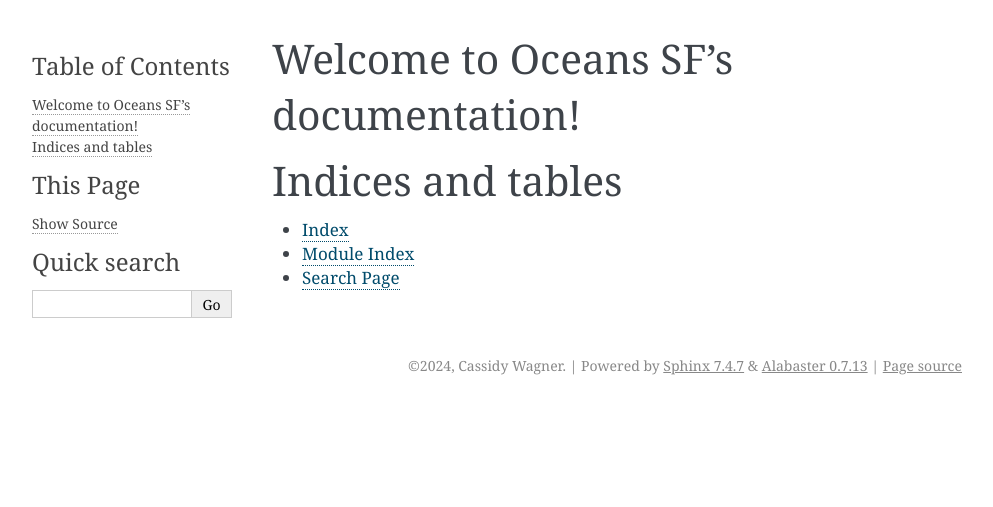
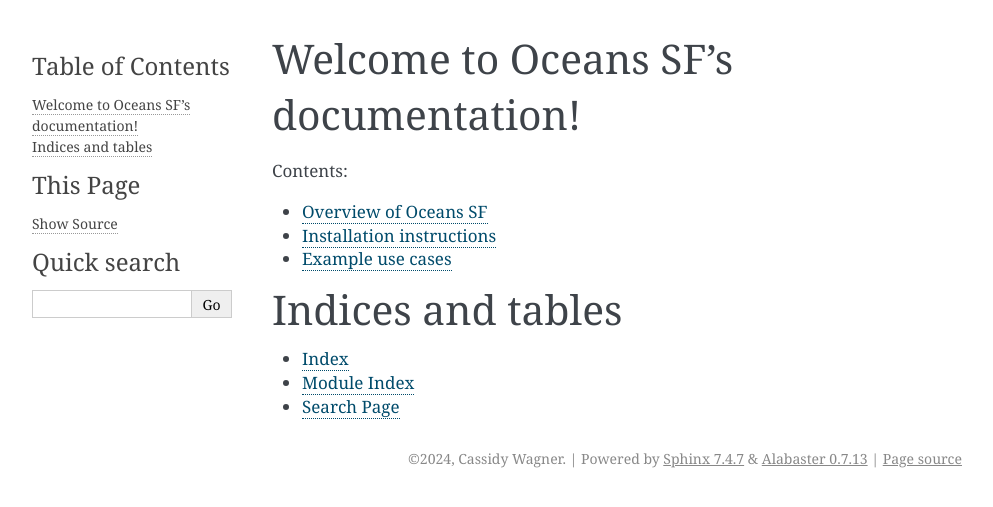
Before and after one commit to cassidymwagner/fluidsf, a Sphinx documentation site: the page built from docs/source/index.rst, in a window 1280 px wide. Shown: the top 507 px of the page, without its empty margins (148-1141 px from the left). Built offline with Sphinx 7.4.7, drawn with Linux system fonts in a browser that asks for light colours.

Commit message:
temp docs

```diff
--- /dev/null
+++ b/docs/source/examples.rst
@@ -0,0 +1,4 @@
+Example use cases
+========
+
+A sample dataset is provided
--- a/docs/source/index.rst
+++ b/docs/source/index.rst
@@ -10,7 +10,9 @@ Welcome to Oceans SF's documentation!
    :maxdepth: 2
    :caption: Contents:
 
-
+   overview
+   installation
+   examples
 
 Indices and tables
 ==================
--- a/docs/source/installation.rst
+++ b/docs/source/installation.rst
@@ -0,0 +1,4 @@
+Installation instructions
+========================
+
+Install instructions
--- /dev/null
+++ b/docs/source/overview.rst
@@ -0,0 +1,4 @@
+Overview of Oceans SF
+======================
+
+This code is used for estimating structure functions from oceanographic data.
```
